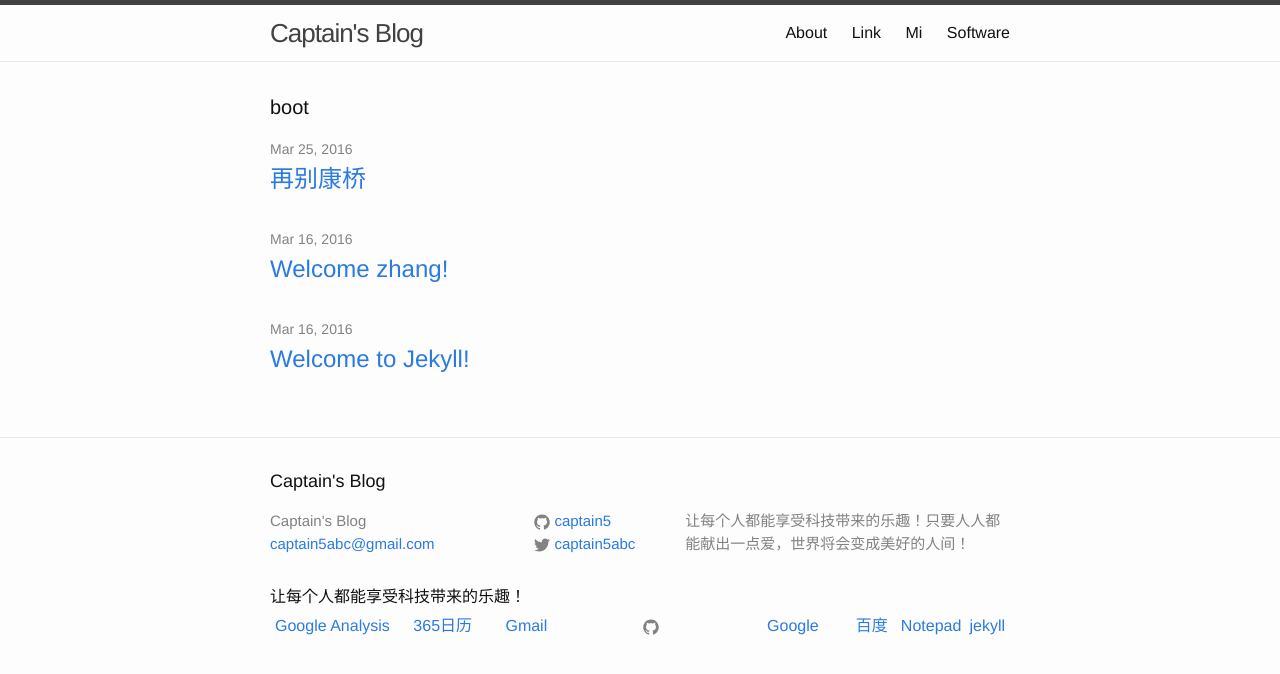
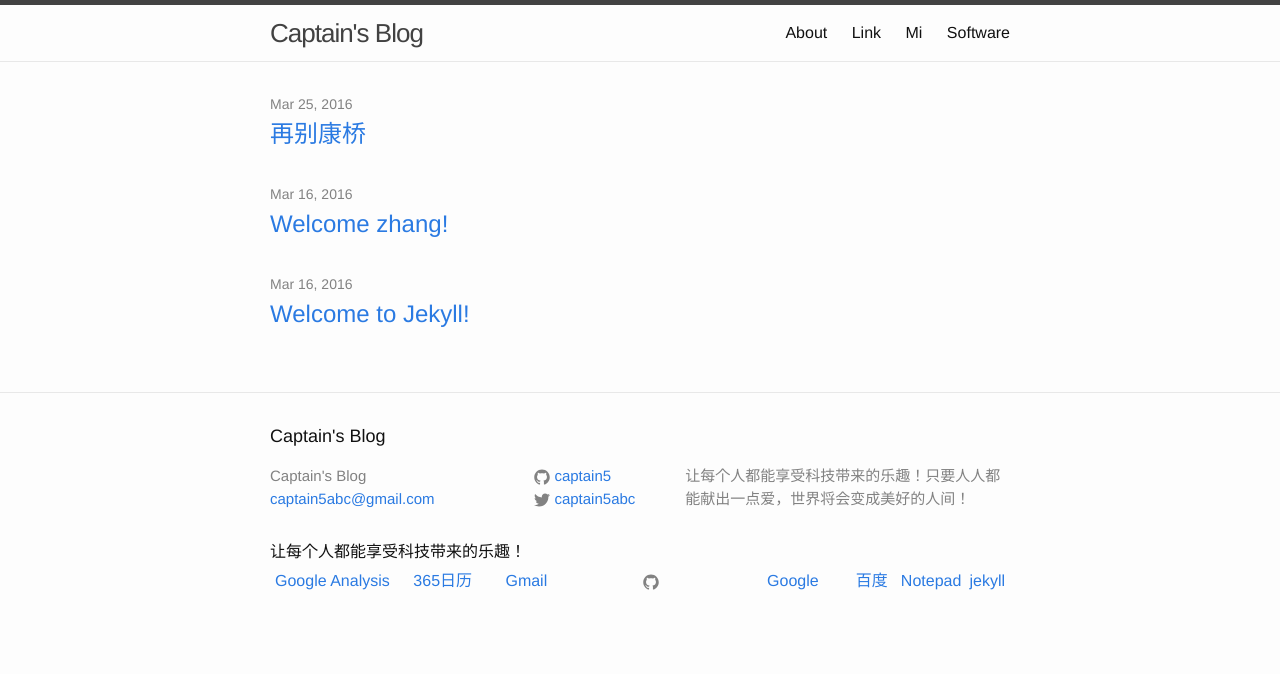
Before and after one commit to captain5/captain5.github.io, a Jekyll site: the page built from index.html, in a window 1280 px wide. Shown: the top 674 px of the page. Built offline with Jekyll 4.4.1, drawn with Linux system fonts in a browser that asks for light colours.

Commit message:
Update index.html

```diff
--- a/index.html
+++ b/index.html
@@ -12,7 +12,7 @@ layout: default
      </td></tr>
   </table>
 -->
-  <h3 class="page-heading">boot</h3>
+  <!-- <h1 class="page-heading">boot</h1> -->
   <ul class="post-list">
     {% for post in site.posts %}
       <li>
```
